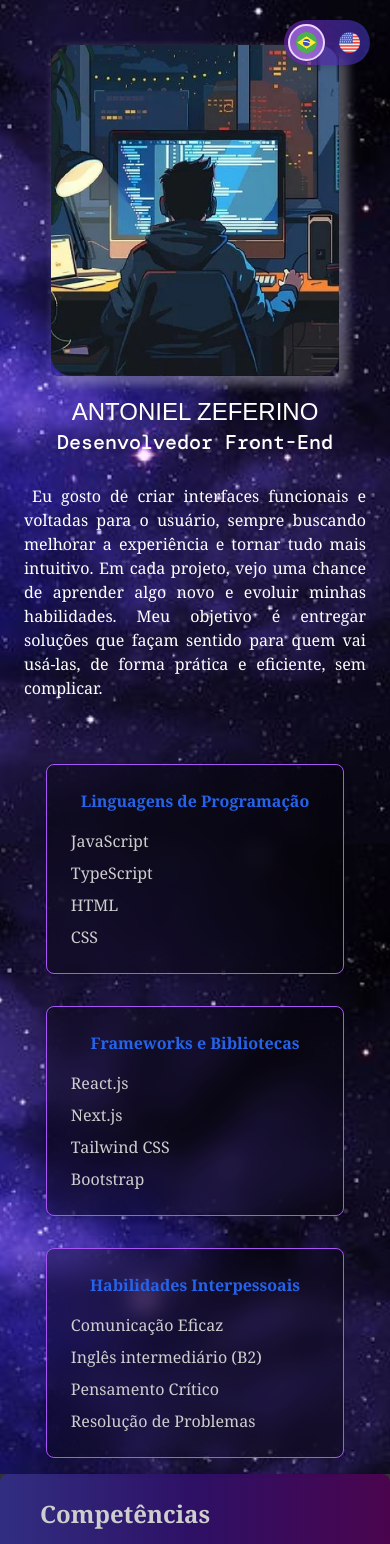
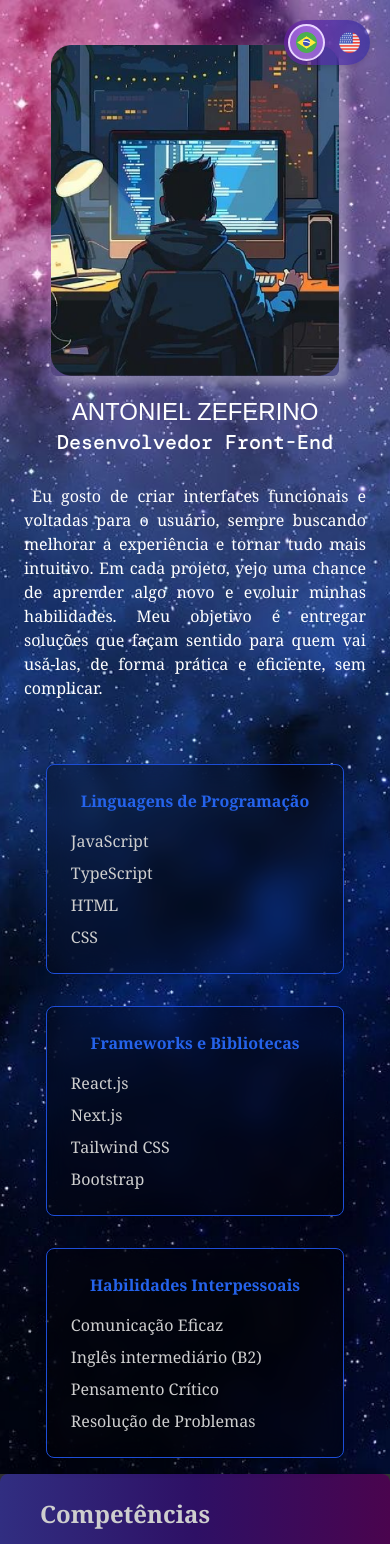
Before and after one commit to antonielzeferino/my-portifolio, a Next.js app: page / in a window 390 px wide. Shown: the top 1544 px of the page. Built offline with nearby package versions, Linux system fonts and the light colour scheme; a web font is replaced by a local one.

Commit message:
images correction

```diff
--- a/src/app/layout.jsx
+++ b/src/app/layout.jsx
@@ -6,8 +6,8 @@
 import "aos/dist/aos.css";
 import profilePhoto from '@/public/images/profile.png';
 import galaxy from '@/public/backgrounds/galaxy.png';
+import galaxyMobile from '@/public/backgrounds/galaxy-mobile.png';
 import { IdiomProvider } from "@/provider/idiomProvider";
-import LanguageSwitcher from "@/components/languageSwitcher";
 
 export default function RootLayout({ children }) {
   useEffect(() => {
@@ -25,8 +25,9 @@
           <meta name="description" content="Programador front-end em busca de uma primeira oportunidade." />
           <meta name="viewport" content="width=device-width, initial-scale=1" />
           <link rel="icon" href="/favicon.ico" />
+          <link rel="preload" href={galaxy.src} as="image" />
+          <link rel="preload" href={galaxyMobile.src} as="image" />
           <link rel="preload" href={profilePhoto.src} as="image" />
-          <link rel="preload" href={galaxy.src} as="image" />
         </head>
         <body className="antialiased">
           <IdiomProvider>
--- a/src/app/page.jsx
+++ b/src/app/page.jsx
@@ -3,7 +3,7 @@
 import Image from "next/image";
 import profilePhoto from '@/public/images/profile.png';
 import galaxy from '@/public/backgrounds/galaxy.png';
-import projectsBG from '@/public/backgrounds/galaxy2.png';
+import galaxyMobile from '@/public/backgrounds/galaxy-mobile.png';
 import HabilitiesList from "@/components/HabilitiesList";
 import en from "@/public/lang/en.json";
 import pt from "@/public/lang/pt.json";
@@ -16,11 +16,20 @@
 export default function Home() {
   const { idiom } = useIdiom();
   const [t, setTranslation] = useState({});
+  const [isMobile, setIsMobile] = useState(false)
 
   useEffect(() => {
     const translation = idiom === "pt" ? pt : en;
     setTranslation(translation);
   }, [idiom]);
+
+  useEffect(() => {
+    if (window.innerWidth < 768) {
+      setIsMobile(true)
+    } else (
+      setIsMobile(false)
+    )
+  },[])
 
   const defaultTranslation = {
     profile: {
@@ -38,10 +47,10 @@
       <section
         className="w-full min-h-[90vh]"
         style={{
-          backgroundImage: `url(${galaxy.src})`,
+          backgroundImage: `url(${isMobile ? galaxyMobile.src : galaxy.src})`,
           backgroundSize: 'cover',
           backgroundPosition: 'center',
-          backgroundAttachment: 'fixed'
+          imageRendering: 'crisp-edges'
         }}
       >
         <LanguageSwitcher />
@@ -95,8 +104,7 @@
           backgroundImage: `url(${galaxy.src})`,
           backgroundSize: 'cover',
           backgroundPosition: 'center',
-          backgroundPosition: 'center',
-          backgroundAttachment: 'fixed'
+          imageRendering: 'crisp-edges'
         }}
         className="min-h-[500px] h-[65vh]"
       >
--- a/src/components/HabilitiesList.jsx
+++ b/src/components/HabilitiesList.jsx
@@ -25,7 +25,7 @@
           key={index}
           data-aos="fade-right"
           data-aos-delay={index * 400}
-          className="w-5/6 max-w-full sm:max-w-80 lg:max-w-sm h-auto rounded-lg bg-black/30 backdrop-blur-md border border-purple-500 p-6 shadow-lg transition-transform duration-300 hover:scale-105"
+          className="w-5/6 max-w-full sm:max-w-80 lg:max-w-sm h-auto rounded-lg bg-black/30 backdrop-blur-md border border-blue-700 p-6 shadow-lg transition-transform duration-300 hover:scale-105"
         >
           <h5 className="text-center text-blue-600 font-semibold mb-4">
             {hability.title}
```
Also changed, not shown: src/app/globals.css (line endings or trailing spaces), src/public/backgrounds/galaxy-mobile.png (added).
